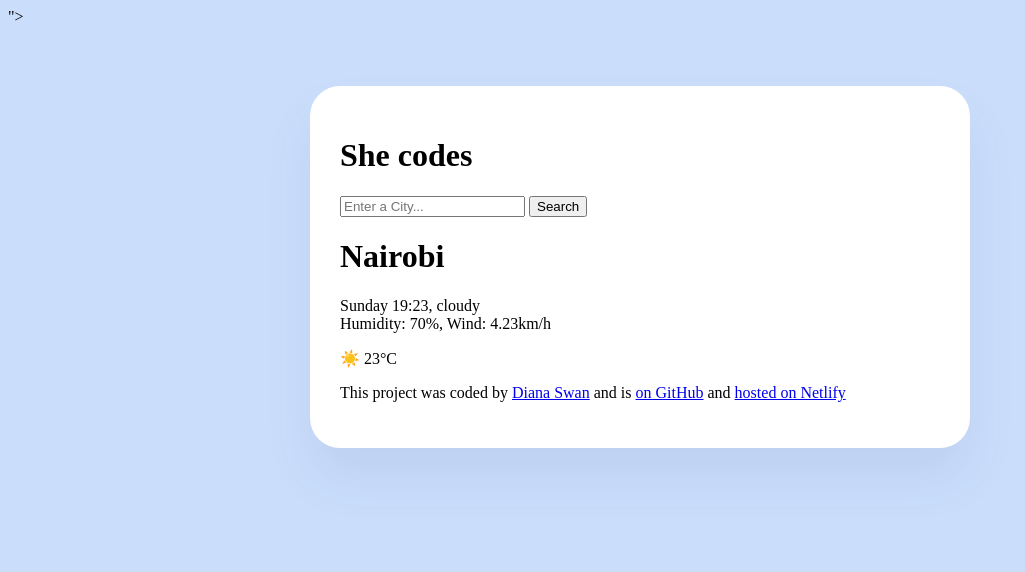
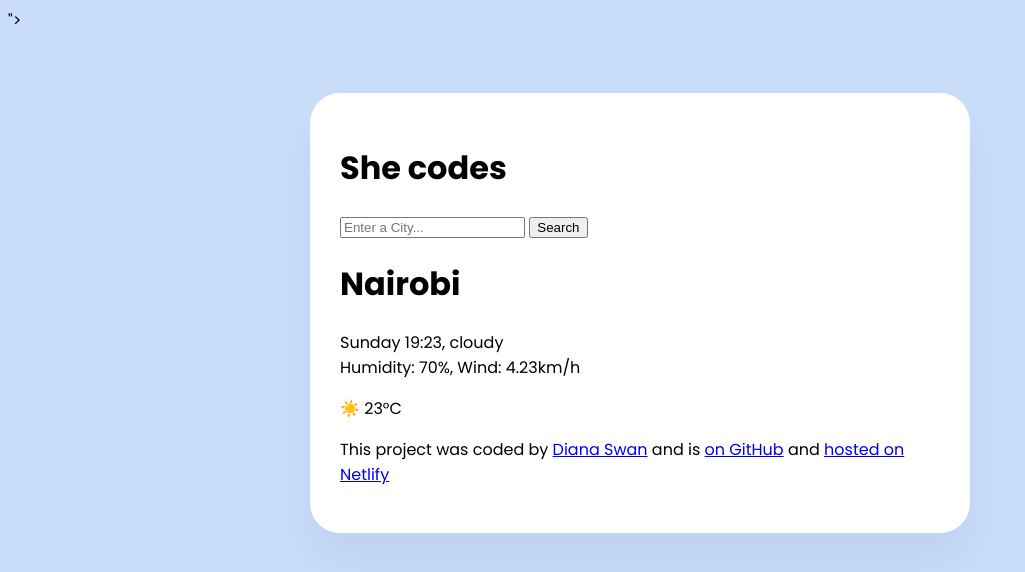
Before and after one commit to DianaSwan/WeatherAppWeek7, a website: page index.html in a window 1280 px wide. Shown: the whole page, without its empty margins (0-1025 px from the left). Drawn offline with Linux system fonts and the light colour scheme.

Commit message:
Corrected font nesting in CSS

```diff
--- a/src/styles.css
+++ b/src/styles.css
@@ -1,6 +1,9 @@
 body {
   background-color: #cadefc;
-  font-family: .poppins-thin {
+  font-family: "Poppins", sans-serif;
+}
+
+.poppins-thin {
   font-family: "Poppins", sans-serif;
   font-weight: 100;
   font-style: normal;
@@ -107,7 +110,7 @@ body {
   font-weight: 900;
   font-style: italic;
 }
-}
+
 .weather-app {
   background: white;
   max-width: 600px;
```
Lines whose indentation alone changed are shown as unchanged.
